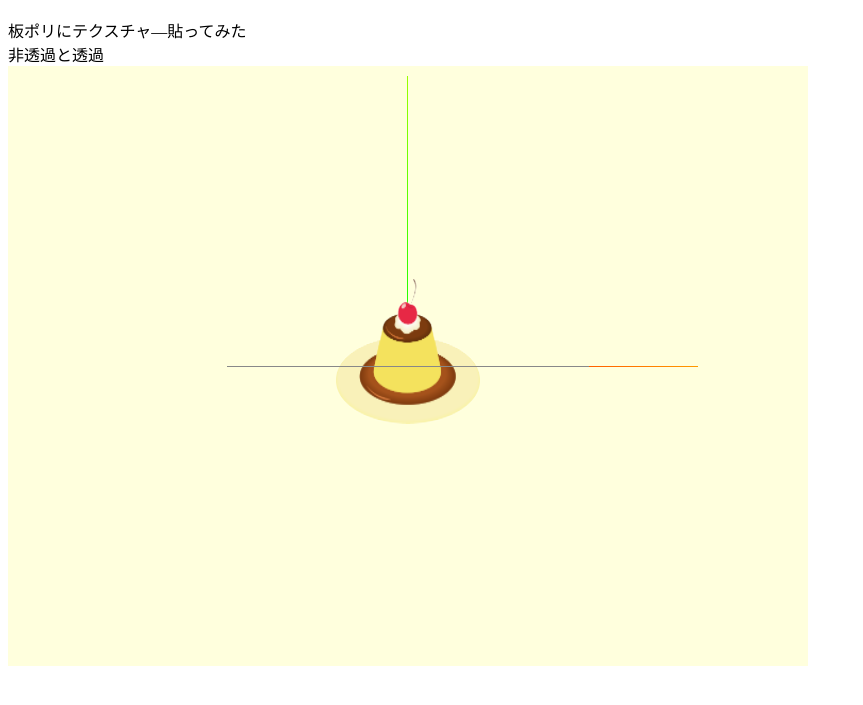
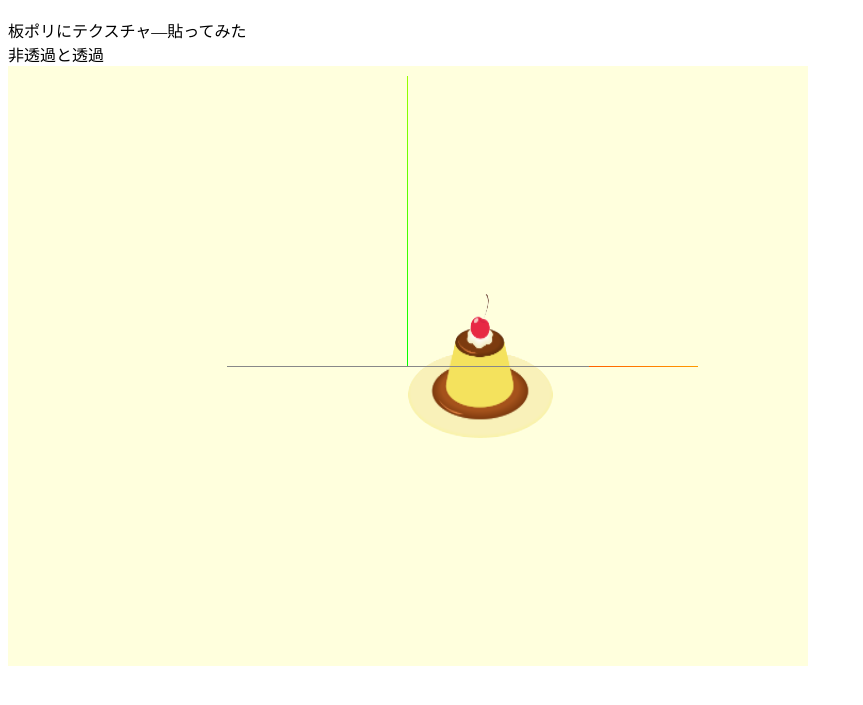
Before and after one commit to myuka153/report2, a plain HTML site: page pudding.html in a window 1280 px wide. Shown: the part 57-762 px from the top of the page, without its empty margins (0-863 px from the left). Drawn offline with nearby package versions, Linux system fonts and the light colour scheme.

Commit message:
Update pudding.html

```diff
--- a/pudding.html
+++ b/pudding.html
@@ -61,7 +61,7 @@
         // pudding
         const sprite1 = new THREE.Sprite(material);
         sprite1.scale.set(1,1,1);
-        sprite1.position.set(0,0.1,0); //位置を指定
+        sprite1.position.set(0.5,0,0); //位置を指定
         scene.add(sprite1);
 
         update();
```
